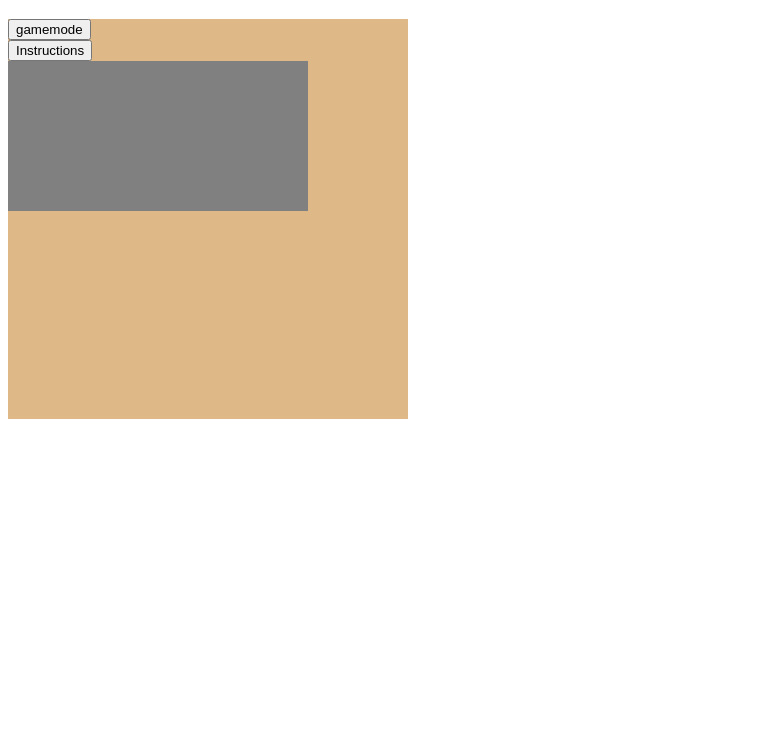
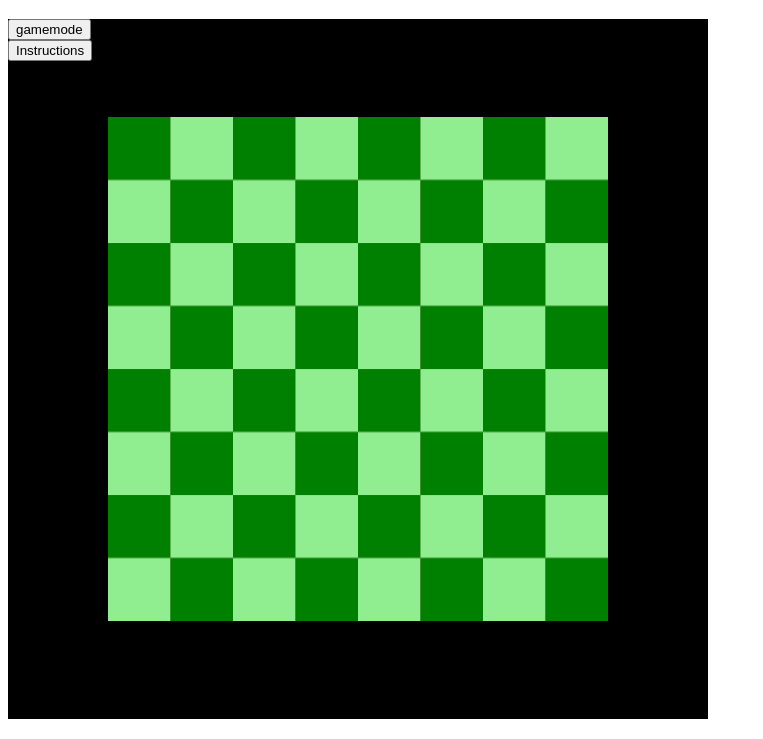
Before and after one commit to mitchdmarino/Project1, a plain HTML site: page index.html in a window 1280 px wide. Shown: the part 61-800 px from the top of the page, without its empty margins (0-763 px from the left). Drawn offline with Linux system fonts and the light colour scheme.

Commit message:
creates game board

```diff
--- a/scripts/js.js
+++ b/scripts/js.js
@@ -1 +1,49 @@
 console.log('hello stratego')
+
+//  grab canvas element
+const canvas = document.querySelector('#canvas')
+
+const ctx = canvas.getContext('2d')
+//  set canvas width and height
+canvas.setAttribute('height', getComputedStyle(canvas)['height'])
+canvas.setAttribute('width', getComputedStyle(canvas)['width'])
+
+//  create the game board. each square will be 1/8th the width
+//  and height of the entire board.
+//  Make the board cover the entire canvas
+
+// create a row of squares alternating color (checkerboard)
+// render one square first
+//     ctx.fillStyle = 'green'
+//     ctx.fillRect(0,0,canvas.width/8, canvas.height/8)
+// // second square
+//     ctx.fillStyle = 'lightgreen'
+//     ctx.fillRect(canvas.width*1/8, 0,canvas.width/8, canvas.height/8)
+// a row of 8 squares can be rendered using:
+// for (let i=0;i<8; i++) {
+//     if (i%2===0) {
+//         ctx.fillStyle = 'green'
+//     }
+//     else {
+//         ctx.fillStyle = 'lightgreen'
+//     }
+//     ctx.fillRect(canvas.width*i/8, 0,canvas.width/8, canvas.height/8)
+// }
+
+// apply same logic to create 8 more rows
+
+for (let i=0;i<8;i++) {
+    for (let j=0;j<8;j++) {
+        { if (
+            i%2===0 && j%2===0 ||
+            i%2>0 && j%2>0 ) {
+                ctx.fillStyle = 'green'
+            }
+            else {
+                ctx.fillStyle = 'lightgreen'
+            }
+            ctx.fillRect(canvas.width*i/8, canvas.width*j/8,canvas.width/8, canvas.height/8)}
+    }
+}
+// this works, but we want a checkerboard appearrance
+// when J is odd, switch the if else statement
--- a/styles/mystyles.css
+++ b/styles/mystyles.css
@@ -1,19 +1,21 @@
 #container {
-    background-color: burlywood;
+    background-color: black;
     display: grid;
-    grid-template-rows: 1fr 10fr 1fr;
-    grid-template-columns: 1fr 3fr 1fr;
+    grid-template-rows: 2fr 10fr 2fr;
+    grid-template-columns: 2fr 10fr 2fr;
     grid-template-areas:
         'topleft topmid topright'
-        'game game game'
+        'left game right'
         'bottom bottom bottom';
-    height: 400px;
-    width: 400px;
+    height: 700px;
+    width: 700px;
 }
 
 main {
     grid-area: game;
 }
 #canvas {
-    background-color: gray;
+    background-color: darkolivegreen;
+    width: 100%;
+    height: 100%;
 }
```
